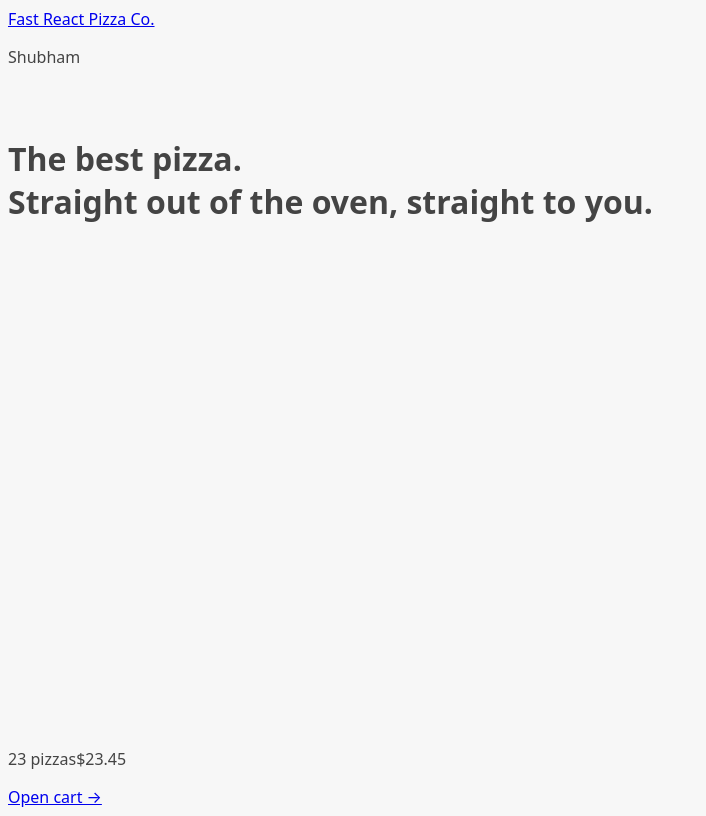
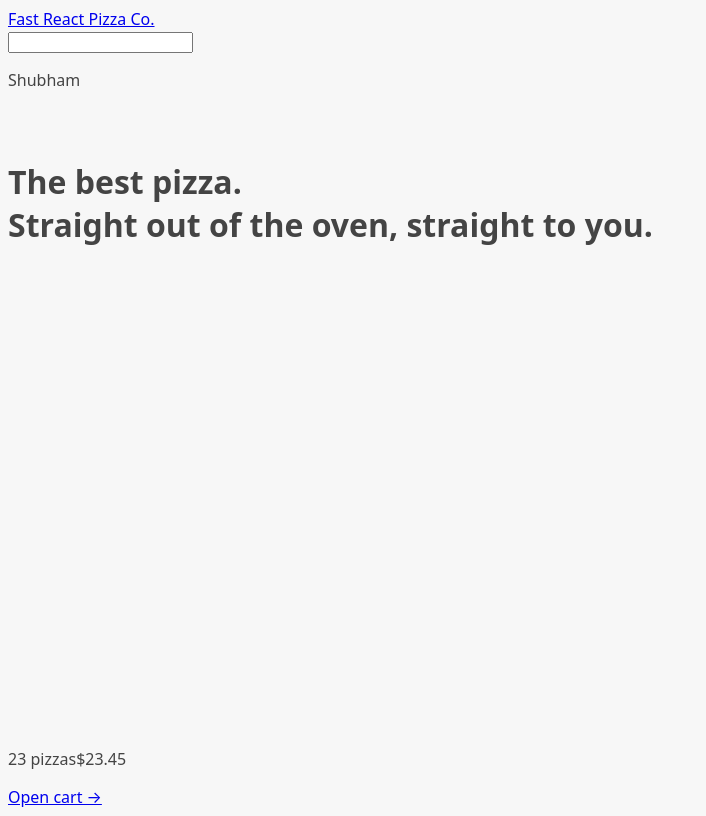
Before and after one commit to shubhRepository/fast-react-pizza, a React (Vite) app: page / in a window 1280 px wide. Shown: the whole page, without its empty margins (0-706 px from the left). Built offline with nearby package versions, Linux system fonts and the light colour scheme.

Commit message:
fetch order data using loader

```diff
--- a/src/App.jsx
+++ b/src/App.jsx
@@ -9,6 +9,7 @@
 import CreateOrder from "./features/order/CreateOrder";
 import Error from "./ui/Error";
 import { loader as menuLoader } from "./features/menu/loader";
+import { loader as orderLoader } from "./features/order/loader";
 
 const router = createBrowserRouter([
   {
@@ -36,6 +37,8 @@
       {
         path: "/order/:orderId",
         element: <Order />,
+        loader: orderLoader,
+        errorElement: <Error />,
       },
     ],
   },
--- /dev/null
+++ b/src/features/order/SearchOrder.jsx
@@ -0,0 +1,24 @@
+import { useState } from "react";
+import { useNavigate } from "react-router";
+
+function SearchOrder() {
+  const [query, setQuery] = useState();
+  const navigate = useNavigate();
+
+  function handleSubmit(event) {
+    event.preventDefault();
+    navigate(`/order/${query}`);
+  }
+
+  return (
+    <form onSubmit={handleSubmit}>
+      <input
+        type="text"
+        value={query}
+        onChange={(event) => setQuery(event.target.value)}
+      />
+    </form>
+  );
+}
+
+export default SearchOrder;
--- /dev/null
+++ b/src/features/order/loader.js
@@ -0,0 +1,6 @@
+import { getOrder } from "../../services/apiRestaurant";
+
+export async function loader({ params }) {
+  const order = await getOrder(params.orderId);
+  return order;
+}
--- a/src/ui/Header.jsx
+++ b/src/ui/Header.jsx
@@ -1,9 +1,11 @@
 import { Link } from "react-router-dom";
+import SearchOrder from "../features/order/SearchOrder";
 
 function Header() {
   return (
     <div>
       <Link to="/">Fast React Pizza Co.</Link>
+      <SearchOrder />
       <p>Shubham</p>
     </div>
   );
```
